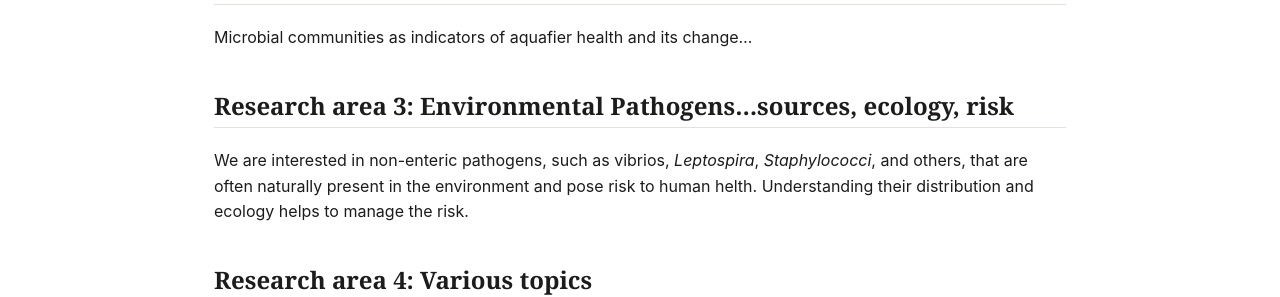
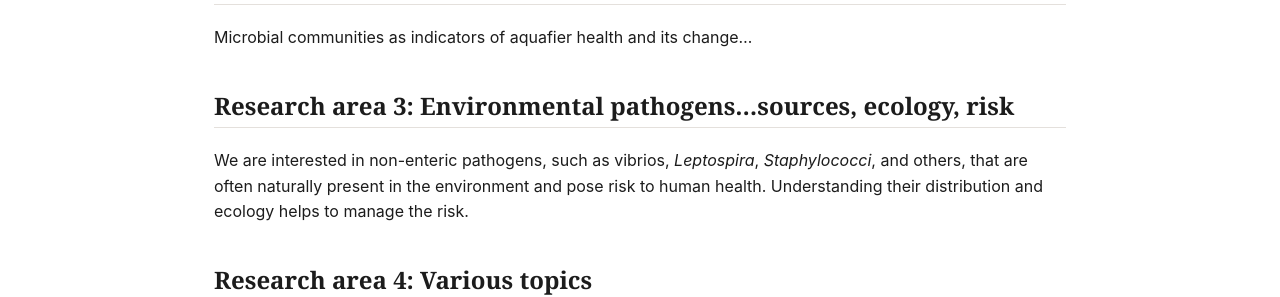
Before and after one commit to MarekKirs/marekkirs.github.io, a Jekyll site: the page built from research.md, in a window 1280 px wide. Shown: the part 454-751 px from the top of the page. Built offline with Jekyll 4.4.1, drawn with Linux system fonts in a browser that asks for light colours.

Commit message:
Update research.md

```diff
--- a/research.md
+++ b/research.md
@@ -16,9 +16,9 @@ Objective: support application of meaningful and protective water quality standa
 
 Microbial communities as indicators of aquafier health and its change...
 
-## Research area 3: Environmental Pathogens...sources, ecology, risk
+## Research area 3: Environmental pathogens...sources, ecology, risk
 
-We are interested in non-enteric pathogens, such as vibrios, *Leptospira*, *Staphylococci*,  and others, that are often naturally present in the environment and pose risk to human helth. Understanding their distribution and ecology helps to manage the risk.
+We are interested in non-enteric pathogens, such as vibrios, *Leptospira*, *Staphylococci*,  and others, that are often naturally present in the environment and pose risk to human health. Understanding their distribution and ecology helps to manage the risk.
 
 ## Research area 4: Various topics
 
```
